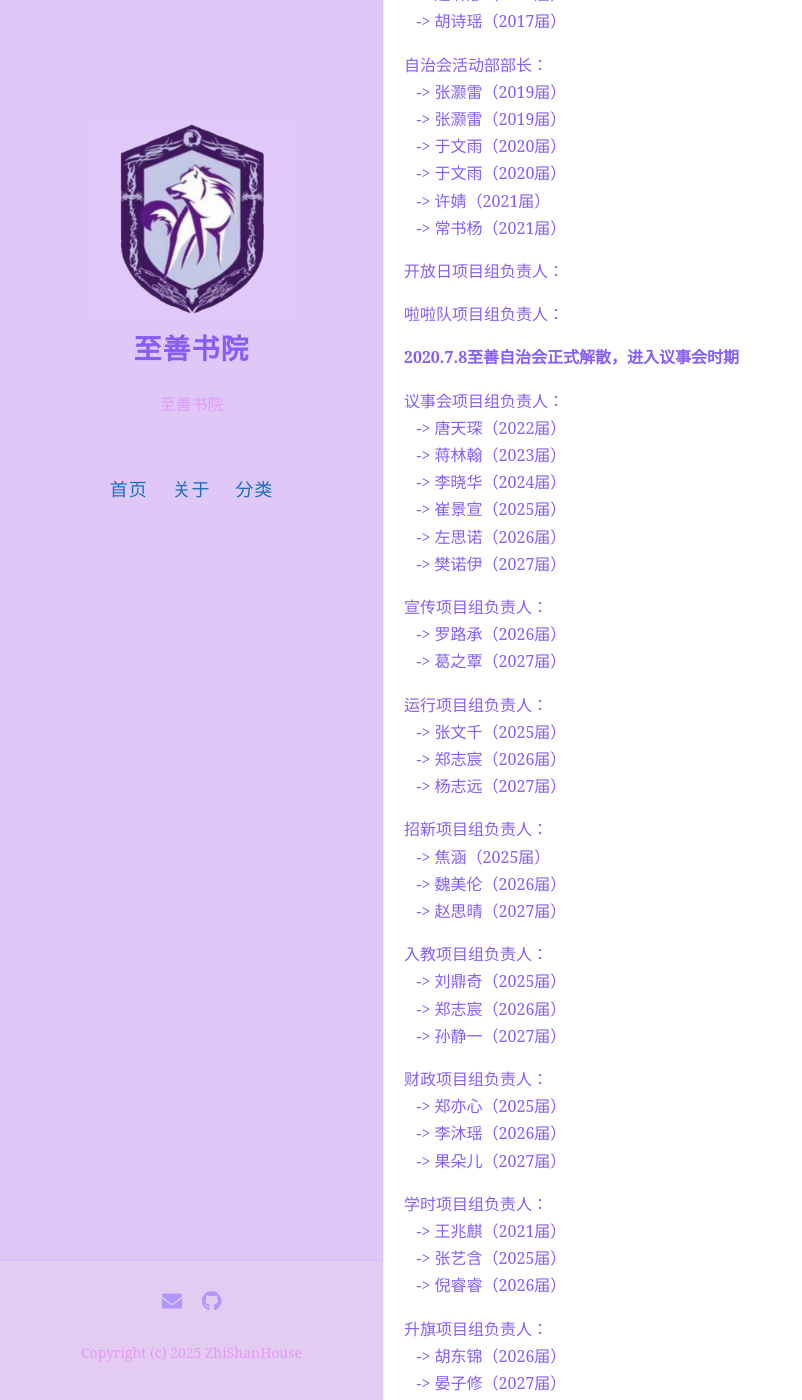
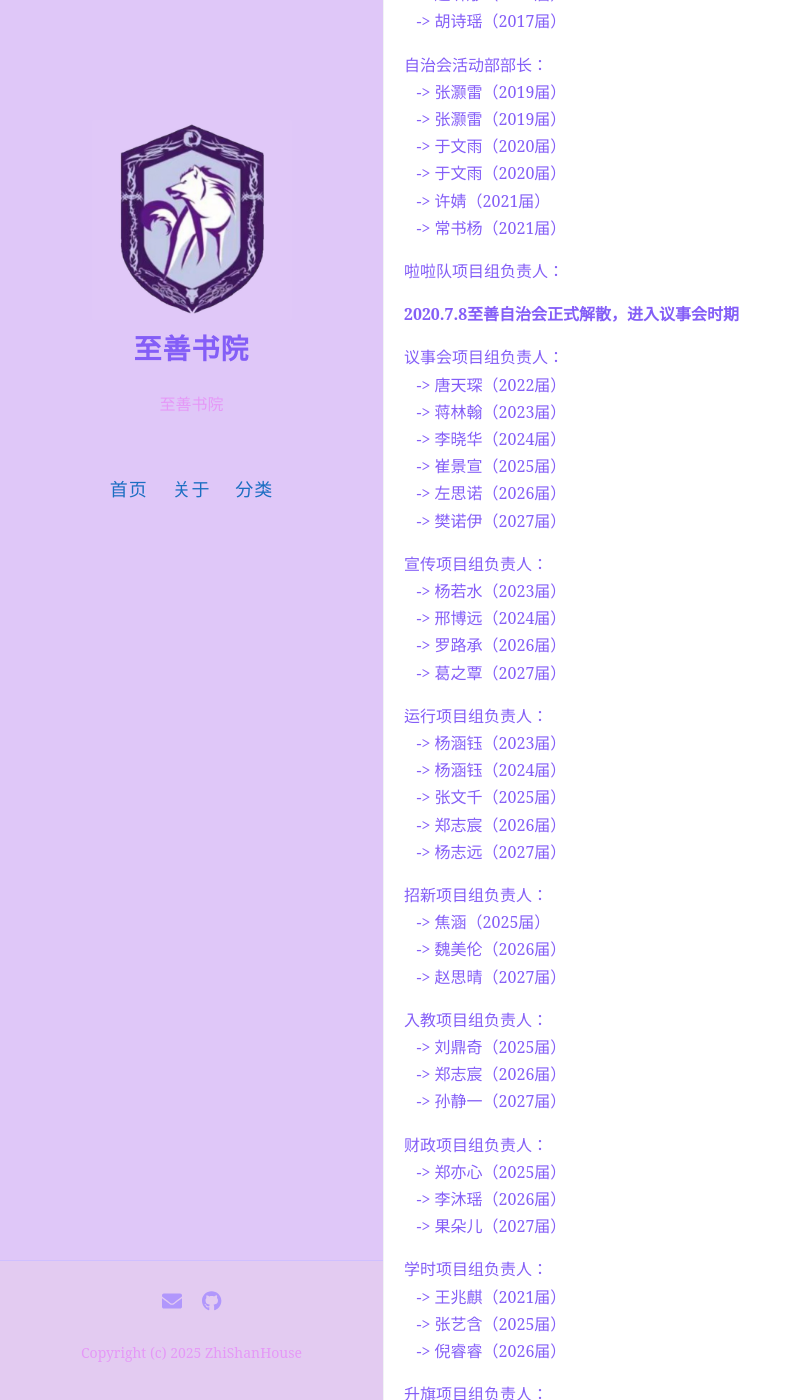
Before and after one commit to zhishanhouse/zhishanhouse.github.io, a Jekyll site: the page built from _posts/2026-3-5-负责人名单.md, in a window 1280 px wide and 1400 px high, scrolled down 1357 px. Shown: the whole window, without its empty margins (0-802 px from the left). Built offline with Jekyll 4.4.1, drawn with Linux system fonts in a browser that asks for light colours; some of the changed text lies outside the part shown.

Commit message:
Update 2026-3-5-负责人名单.md

```diff
--- a/_posts/2026-3-5-负责人名单.md
+++ b/_posts/2026-3-5-负责人名单.md
@@ -63,8 +63,6 @@
 &nbsp;&nbsp;  -> 许婧（2021届）<br />
 &nbsp;&nbsp;  -> 常书杨（2021届）<br />
 <p>
-开放日项目组负责人：<br />
-<p>
 啦啦队项目组负责人：<br />
 <p>
 <p>
@@ -79,10 +77,14 @@
 &nbsp;&nbsp;  -> 樊诺伊（2027届）<br />
 <p>
 宣传项目组负责人：<br />
+&nbsp;&nbsp;  -> 杨若水（2023届）<br />
+&nbsp;&nbsp;  -> 邢博远（2024届）<br />
 &nbsp;&nbsp;  -> 罗路承（2026届）<br />
 &nbsp;&nbsp;  -> 葛之覃（2027届）<br />
 <p>
 运行项目组负责人：<br />
+&nbsp;&nbsp;  -> 杨涵钰（2023届）<br />
+&nbsp;&nbsp;  -> 杨涵钰（2024届）<br />
 &nbsp;&nbsp;  -> 张文千（2025届）<br />
 &nbsp;&nbsp;  -> 郑志宸（2026届）<br />
 &nbsp;&nbsp;  -> 杨志远（2027届）<br />
@@ -108,6 +110,8 @@
 &nbsp;&nbsp;  -> 倪睿睿（2026届）<br />
 <p>
 升旗项目组负责人：<br />
+&nbsp;&nbsp;  -> 刘芳妃（2023届）<br />
+&nbsp;&nbsp;  -> 李锦泽（2024届）<br />
 &nbsp;&nbsp;  -> 胡东锦（2026届）<br />
 &nbsp;&nbsp;  -> 晏子修（2027届）<br />
 <p>
@@ -120,6 +124,7 @@
 <p>
 书院史项目组负责人：<br />
 &nbsp;&nbsp;  -> 郭近思（2020届）<br />
+&nbsp;&nbsp;  -> 陈乐童（2024届）<br />
 &nbsp;&nbsp;  -> 姜雨晨（2025届）<br />
 &nbsp;&nbsp;  -> 程睿（2026届）<br />
 &nbsp;&nbsp;  -> 段昶昱（2027届）<br />
@@ -130,7 +135,11 @@
 &nbsp;&nbsp;  -> 胡景雯（2027届）<br />
 <p>
 住宿项目组负责人：<br />
+&nbsp;&nbsp;  -> 孙思雨（2023届）<br />
 &nbsp;&nbsp;  -> 白一彤（2026届）<br />
+<p>
+开放日项目组负责人：<br />
+&nbsp;&nbsp;  -> 朱佳颖（2024届）<br />
 <p>
 男子篮球杯队长：<br />
 &nbsp;&nbsp;  -> 周柯宇（2025届）<br />
@@ -142,6 +151,8 @@
 <p>
 戏剧节负责人：<br />
 &nbsp;&nbsp;  -> 王润语（2019届）<br />
+&nbsp;&nbsp;  -> 房可昕（2024届）<br />
+&nbsp;&nbsp;  -> 邢博远（2024届）<br />
 &nbsp;&nbsp;  -> 邢博远（2024届）<br />
 &nbsp;&nbsp;  -> 魏美伦（2026届）<br />
 &nbsp;&nbsp;  -> 徐丞轩（2026届）<br />
```
Also changed, not shown: other parts of _posts/2026-3-5-负责人名单.md (+1 -1 lines).
